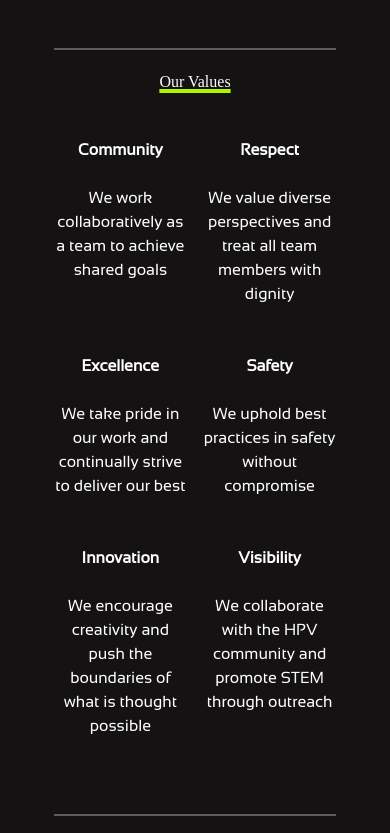
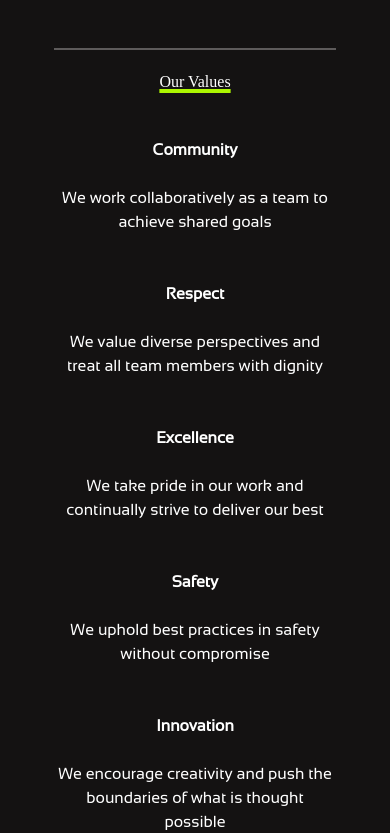
Before and after one commit to monash-human-power/MHP_Website_V2, a Next.js app: page / in a window 390 px wide. Shown: the part 1431-2264 px from the top of the page. Built offline with nearby package versions, Linux system fonts and the light colour scheme; a web font is replaced by a local one.

Commit message:
fix: Updating Values column size for small screens

```diff
--- a/app/page.tsx
+++ b/app/page.tsx
@@ -130,7 +130,7 @@
               Our Values
             </h2>
 
-            <div className="grid grid-cols-2   md:grid-cols-3 gap-4 mt-8">
+            <div className="grid grid-cols-1 sm:grid-cols-2 lg:grid-cols-3 gap-4 mt-8">
               {values.map((value,idx) => (
                 <div key={idx} className="flex flex-col justify-start items-center space-y-3 md:space-y-3 lg:space-y-0 sm:space-x-5 mb-5 h-full">
                   <h2 className="text-l font-semibold  text-wrap text-center p-3 sm:mb-0   md:text-xl">
@@ -141,42 +141,6 @@
                   </p>
                 </div>
               ))}
-              {/* <div className="flex flex-col justify-start items-center space-y-3 md:space-y-3 lg:space-y-0 sm:space-x-5 mb-5 h-full">
-                <h2 className="text-xl font-semibold text-center p-3 sm:mb-0">
-                  Community
-                </h2>
-                <p className="my-4 max-w-prose text-center">
-                  We foster meaningful relationships.
-                  <br />
-                  We celebrate each other.
-                  <br />
-                  We promote education and collaboration with the HPV community.
-                </p>
-              </div>
-              <div className="flex flex-col justify-start items-center space-y-3 md:space-y-3 lg:space-y-0 sm:space-x-5 mb-5 h-full">
-                <h2 className="text-xl font-semibold text-center p-3 sm:mb-0">
-                  Curiosity
-                </h2>
-                <p className="my-4 max-w-prose text-center">
-                  We encourage innovation.
-                  <br />
-                  We ask questions.
-                  <br />
-                  We push the bounds of what is thought possible.
-                </p>
-              </div>
-              <div className="flex flex-col justify-start items-center space-y-3 md:space-y-3 lg:space-y-0 sm:space-x-5 mb-5 h-full">
-                <h2 className="text-xl font-semibold text-center p-3 sm:mb-0">
-                  Class
-                </h2>
-                <p className="my-4 max-w-prose text-center">
-                  We take pride in our work.
-                  <br />
-                  We deliver exceptional results.
-                  <br />
-                  We never compromise safety.
-                </p>
-              </div> */}
             </div>
           </div>
         </PageSection>
```
